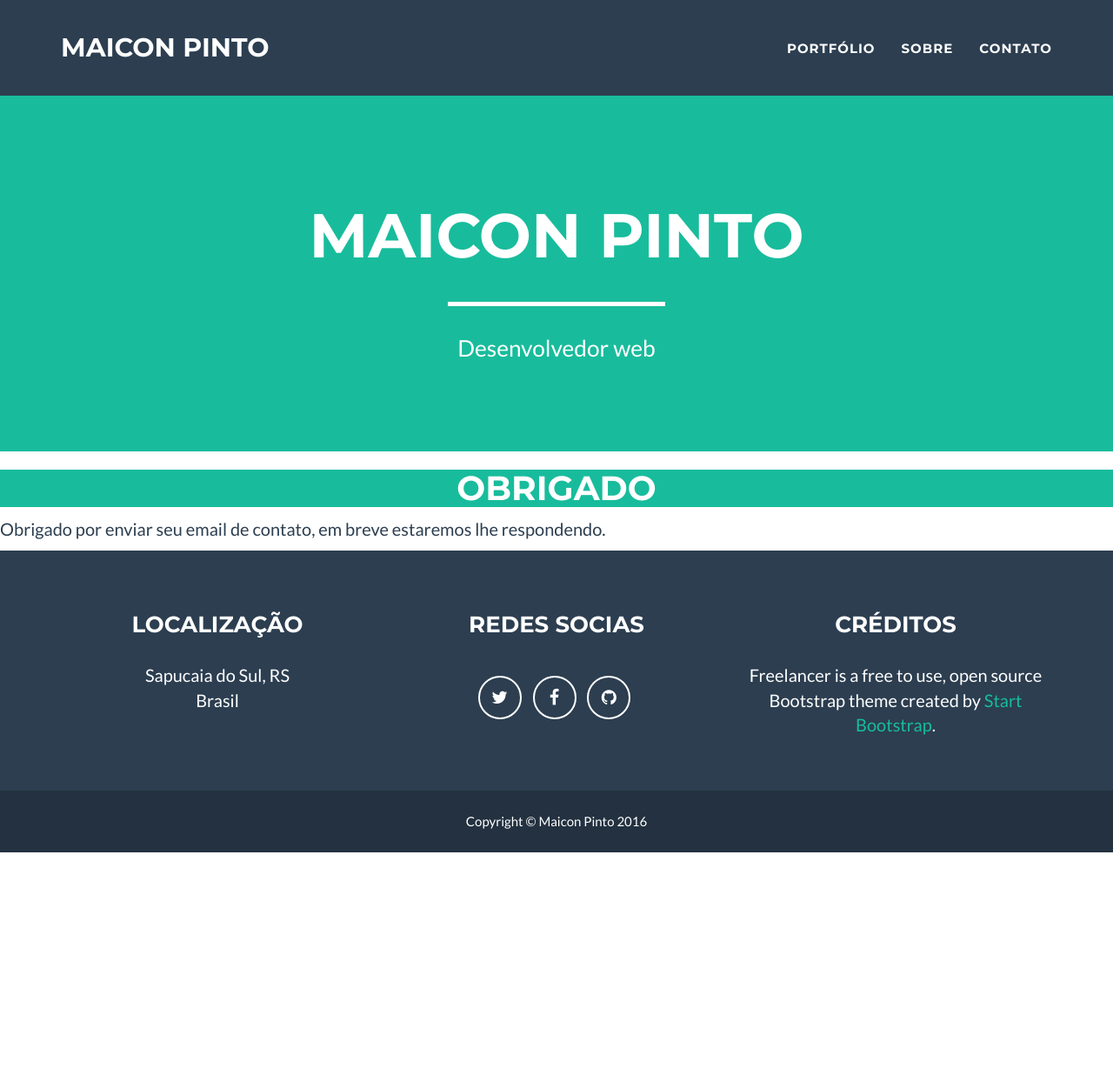
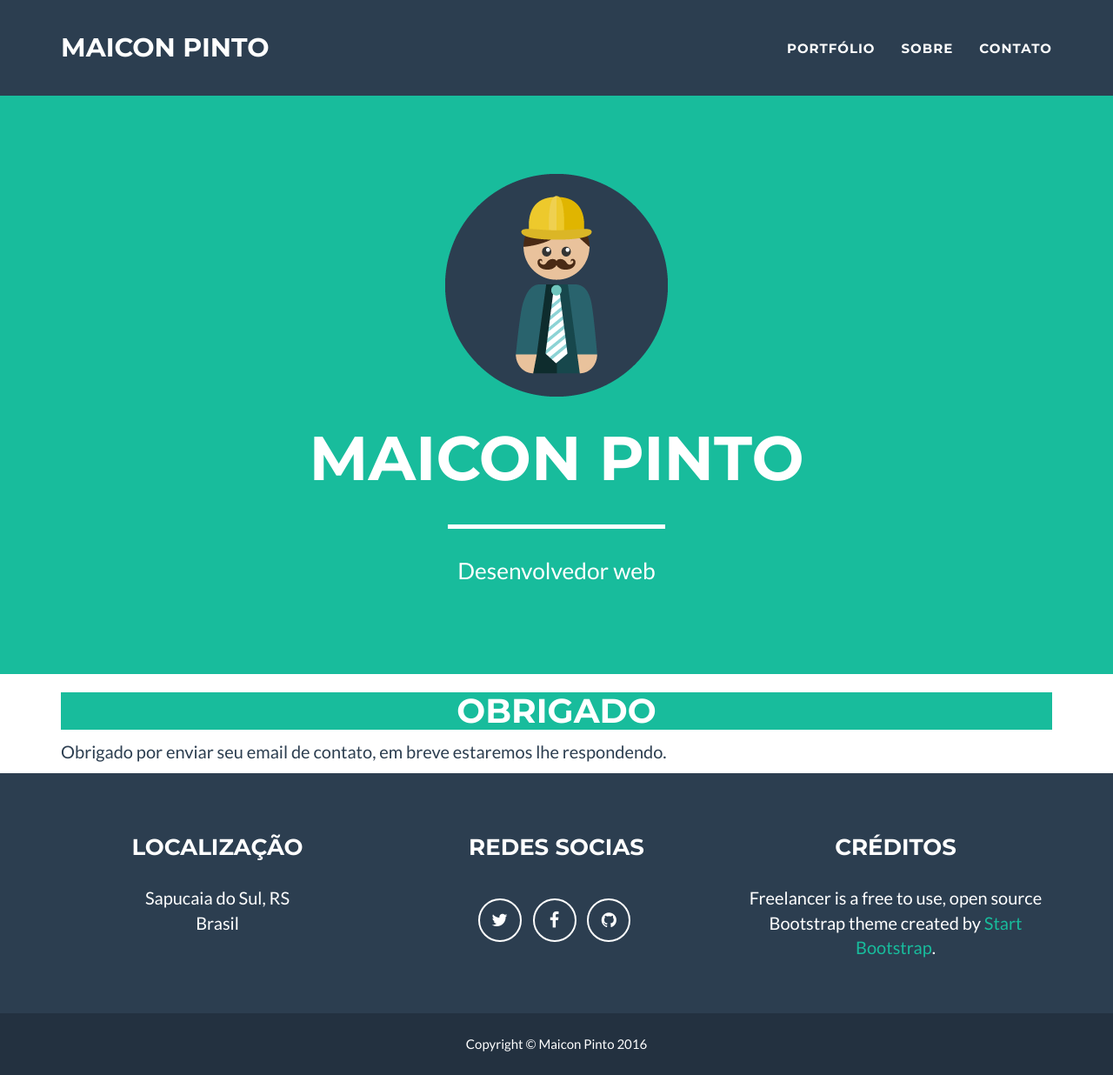
Before and after one commit to maiconpinto/maiconpinto.github.io, a Jekyll site: the page built from thanks.md, in a window 1280 px wide and 1236 px high. Shown: the whole window at 87% size. Built offline with Jekyll 4.4.1, drawn with Linux system fonts in a browser that asks for light colours.

Commit message:
Fix single layout

```diff
--- a/_includes/head.html
+++ b/_includes/head.html
@@ -7,6 +7,8 @@
     {% if site.meta_author %}<meta name="author" content="{{ site.meta_author }}">{% endif %}
     <link rel="canonical" href="{{ page.url | replace:'index.html','' | prepend: site.url }}">
     <link rel="alternate" type="application/rss+xml" title="RSS" href="/feed.xml">
+
+    <base href="http://maiconpinto.github.io/">
 
     <!-- Custom CSS & Bootstrap Core CSS - Uses Bootswatch Flatly Theme: http://bootswatch.com/flatly/ -->
     <link rel="stylesheet" href="{{ "/style.css" }}">
--- a/_layouts/single.html
+++ b/_layouts/single.html
@@ -5,7 +5,13 @@
     {% include nav.html %}
     {% include header.html %}
 
-    {{ content }}
+    <div class="container">
+        <div class="row">
+            <div class="col-lg-12">
+                {{ content }}
+            </div>
+        </div>
+    </div>
 
     {% include footer.html %}
     {% include modals.html %}
```
